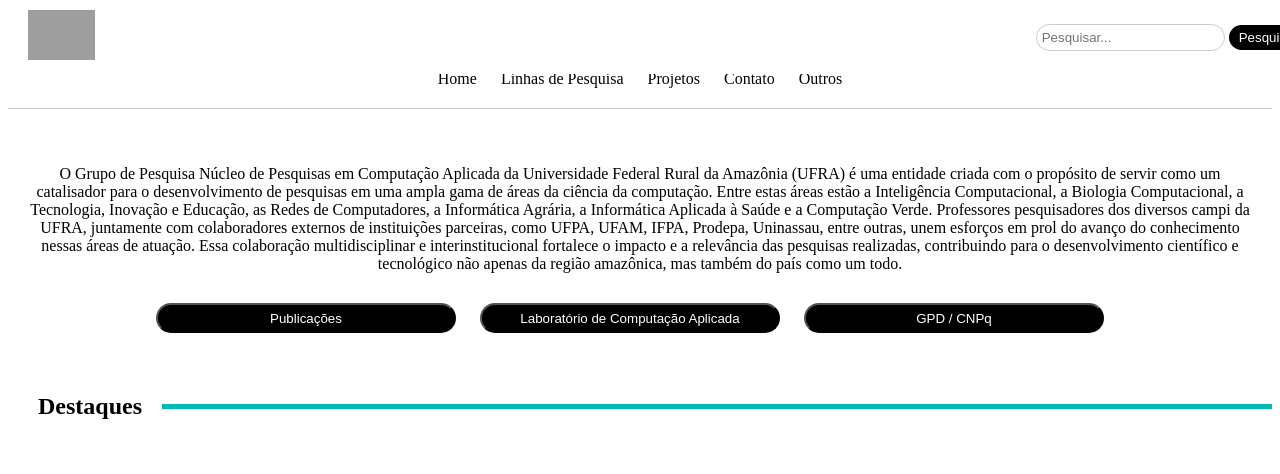
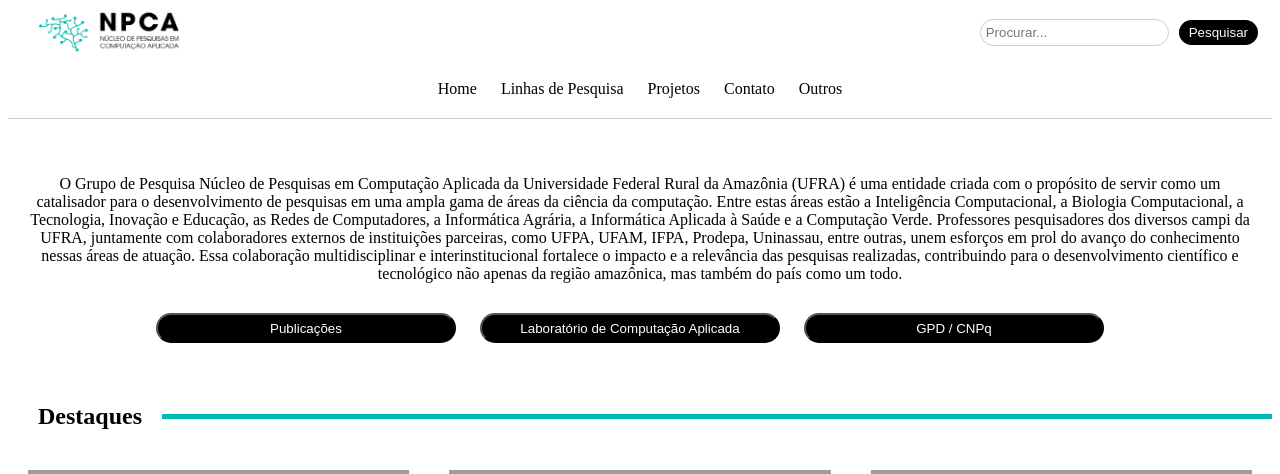
Before and after one commit to saraivanap/npca, a Django app: page / in a window 1280 px wide. Shown: the top 474 px of the page. Run offline with Django 5.2, Linux system fonts and the light colour scheme; grey boxes are pictures that could not be loaded.

Commit message:
fix divs/search

```diff
--- a/core/static/css/style.css
+++ b/core/static/css/style.css
@@ -12,9 +12,21 @@
     z-index: 1000; /* barra de navegação esteja acima de outros elementos */
 }
 
-/* logo */
+.logo {
+    display: flex;
+    justify-content: left; /* deixa na esquerda horizontal */
+    align-items: center; /* centraliza verticalmente */
+}
+
 .logo img {
-    max-height: 50px; /* altura */
+    max-width: 15%; /* imagem não ultrapassa a largura da div */
+    height: auto; /* mantém a proporção da imagem */
+    margin: 0 10px; /* margem entre as imagens */
+}
+
+.search-bar {
+    display: flex; /* elementos flexíveis */
+    align-items: center; /* alinha os itens verticalmente ao centro */
 }
 
 /* barra de pesquisa */
@@ -22,6 +34,7 @@
     padding: 5px;
     border-radius: 30px; /* borda redonda */
     border: 1px solid #ccc;
+    margin-right: 10px; /*  espaçamento de 10px à direita do input */
 }
 
 .search-bar button {
@@ -31,11 +44,16 @@
     background-color: #000;
     color: #fff;
     cursor: pointer;
+    margin-right: 50px;
+}
+
+.search-bar button:hover {
+    background-color: #00BAB3; /* cor de fundo do botão ao passar o mouse */
 }
 
 /* opções de navegação */
 .options {
-    margin-top: 70px; /* Espaço para a barra de navegação */
+    margin-top: 80px; /* espaço para a barra de navegação */
     text-align: center;
 }
 
@@ -61,16 +79,16 @@ hr {
 
 .content-buttons {
     margin-top: 30px;
+    text-align: center;
 }
 
 .content-buttons button {
-    margin-right: 20px;
+    margin-right: 20px; /* espaçamento entre os botões */
     background-color: #000;
     color: #fff;
     width: 300px; /* tamanho */
     height: 30px; /*altura */
     border-radius: 20px; /* borda redonda */
-    margin-right: 20px; /* espaçamento entre os botões */
 }
 
 .title-with-separator {
@@ -79,6 +97,25 @@ hr {
     align-items: center; /* alinha os itens verticalmente */
     margin-left: 30px;
 }
+
+.highlight-boxes {
+    display: flex;
+    justify-content: center;
+    align-items: center;
+    margin-top: 20px; /* Ajuste conforme necessário */
+}
+
+.highlight-box {
+    text-align: center;
+    margin: 0 20px; /* espaçamento entre as caixas */
+}
+
+.highlight-box img {
+    max-width: 100%;
+    height: auto;
+    margin-bottom: 10px; /* espaçamento entre a imagem e a legenda */
+}
+
 
 .content-title {
     margin-right: 20px; /* espaçamento entre o título e o separador */
@@ -89,3 +126,11 @@ hr {
     height: 5px; /* altura do separador */
     background-color: #00BAB3; /* cor do separador */
 }
+
+.text-ufra {
+    margin-top: 10px; /* espaçamento entre o separador e o texto */
+    color: #000; /* cor do texto */
+    text-align: left; /* alinhamento do texto */
+    margin-left: 20px; /* margem esquerda */
+    margin-right: 400px;
+}
--- a/core/templates/index.html
+++ b/core/templates/index.html
@@ -15,11 +15,11 @@
 <div class="navbar">
     <!-- Logo à direita -->
     <div class="logo">
-        <img src="{% static 'images/logo.png' %}" alt="Logo">
+        <img src="{% static 'imagens/logo3.png' %}" alt="logo">
     </div>
     <!-- barra de pesquisa à esquerda -->
     <div class="search-bar">
-        <input type="text" placeholder="Pesquisar...">
+        <input type="text" placeholder="Procurar...">
         <button type="submit">Pesquisar</button>
     </div>
 </div>
@@ -36,9 +36,9 @@
 <!-- separador -->
 <hr>
 
-<!-- Conteúdo da página -->
+<!-- conteúdo da página -->
     <div class="content">
-        <!-- Texto -->
+        <!-- texto -->
         <p>O Grupo de Pesquisa Núcleo de Pesquisas em Computação Aplicada da Universidade Federal Rural da Amazônia (UFRA) é uma entidade
             criada com o propósito de servir como um catalisador para o desenvolvimento de pesquisas em uma ampla gama de áreas da ciência da computação.
             Entre estas áreas estão a Inteligência Computacional, a Biologia Computacional, a Tecnologia, Inovação e Educação, as Redes de Computadores,
@@ -47,22 +47,54 @@
             unem esforços em prol do avanço do conhecimento nessas áreas de atuação.
             Essa colaboração multidisciplinar e interinstitucional fortalece o impacto e a relevância das pesquisas realizadas,
             contribuindo para o desenvolvimento científico e tecnológico não apenas da região amazônica, mas também do país como um todo.</p>
-        <!-- Botões -->
+        <!-- botões -->
         <div class="content-buttons">
             <button type="button" class="btn btn-dark rounded-pill mr-2">Publicações</button>
             <button type="button" class="btn btn-dark rounded-pill mr-2">Laboratório de Computação Aplicada</button>
             <button type="button" class="btn btn-dark rounded-pill">GPD / CNPq</button>
         </div>
     </div>
-    <!-- Título com Separador -->
+    <!-- título com Separador -->
     <div class="title-with-separator">
         <h2 class="content-title">Destaques</h2>
         <div class="separator"></div>
     </div>
+
+    <!-- destaques -->
+<div class="highlight-boxes">
+    <div class="highlight-box">
+        <img src="caminho/para/imagem1.jpg" alt="Imagem 1">
+        <h3>Projeto 1</h3>
+    </div>
+    <div class="highlight-box">
+        <img src="caminho/para/imagem2.jpg" alt="Imagem 2">
+        <h3>Projeto 2</h3>
+    </div>
+    <div class="highlight-box">
+        <img src="caminho/para/imagem3.jpg" alt="Imagem 3">
+        <h3>Projeto 3</h3>
+    </div>
+</div>
+
+    <!-- título com Separador -->
     <div class="title-with-separator">
         <h2 class="content-title">UFRA</h2>
         <div class="separator"></div>
     </div>
 
+    <!-- texto -->
+    <div class="text-ufra">
+        <p>A Universidade Federal Rural da Amazônia (UFRA), fundada em 1975, destaca-se como uma instituição
+            de ensino superior pública situada no estado do Pará. Reconhecida pela sua atuação nas áreas de ciências
+            agrárias e ambientais, a UFRA oferece cursos de graduação e pós-graduação alinhados às demandas regionais,
+            promovendo a formação de profissionais qualificados e o avanço do conhecimento científico. Além disso, a
+            UFRA tem um forte compromisso com a extensão universitária, desenvolvendo projetos e programas que visam
+            à integração com a comunidade e à promoção do desenvolvimento sustentável na região amazônica.</p>
+    </div>
+
+    <!-- botões -->
+    <div class="content-buttons">
+        <button type="button" class="btn btn-dark rounded-pill mr-2">Ver no Mapa</button>
+    </div>
 </body>
 </html>
```
Also changed, not shown: core/static/imagens/logo3.png (added), core/static/imagens/ufra.png (added), core/templates/static/imagens/logo.png (deleted).
